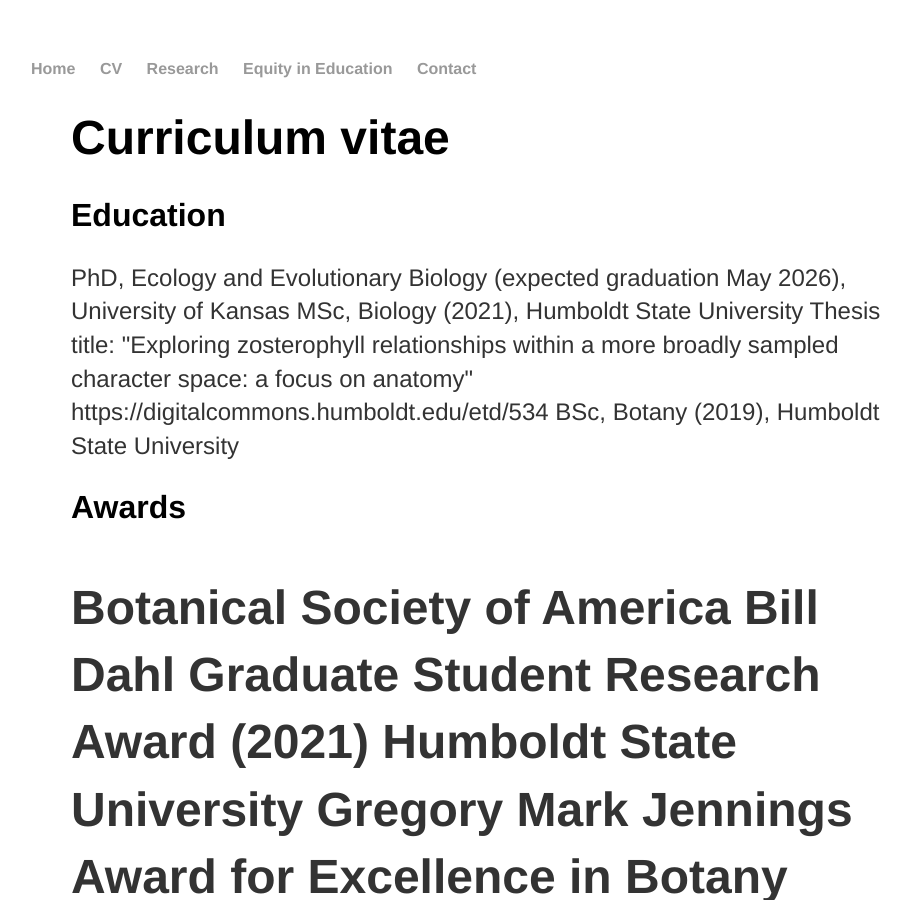
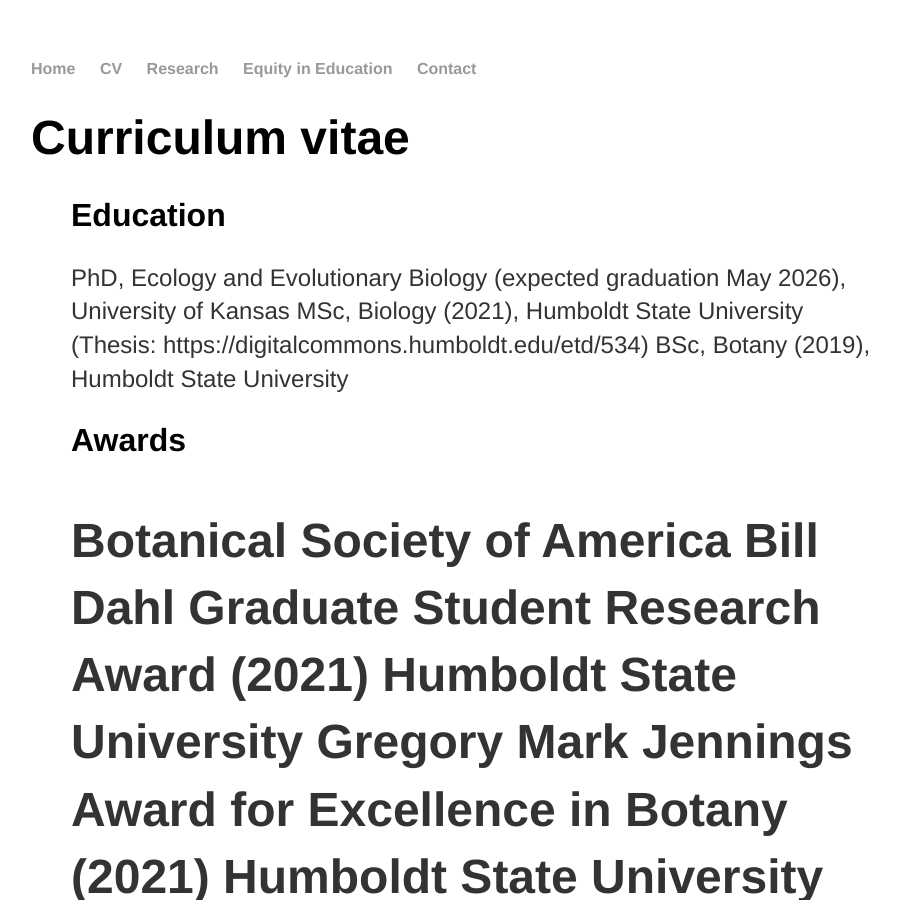
Before and after one commit to megannibbs/megannibbelink.github.io, a Jekyll site: the page built from cv/index.html, in a window 1280 px wide and 900 px high. Shown: the whole window, without its empty margins (161-1072 px from the left). Built offline with Jekyll 4.4.1, drawn with Linux system fonts in a browser that asks for light colours.

Commit message:
Update index.html

```diff
--- a/cv/index.html
+++ b/cv/index.html
@@ -3,33 +3,27 @@
 title: Meg Nibbelink | CV
 ---
 <div class="blurb">
+	<h1>Curriculum vitae</h1>
 	<blockquote>
-<h1>Curriculum vitae</h1>
 	<h2>Education</h2>
 	<p>PhD, Ecology and Evolutionary Biology (expected graduation May 2026), University of Kansas
-		MSc, Biology (2021), Humboldt State University
-			Thesis title: "Exploring zosterophyll relationships within a more broadly sampled character space: a focus on anatomy" https://digitalcommons.humboldt.edu/etd/534
+	MSc, Biology (2021), Humboldt State University (Thesis: https://digitalcommons.humboldt.edu/etd/534)
 	BSc, Botany (2019), Humboldt State University</p>
-</blockquote>
-<blockquote>
 	<h2>Awards<h2>
 	<p>Botanical Society of America Bill Dahl Graduate Student Research Award (2021)
 	Humboldt State University Gregory Mark Jennings Award for Excellence in Botany (2021)
 	Humboldt State University Milton J. Boyd Outstanding Graduate Student Teaching Award (2020)
 	Humboldt State University Master’s Student Grant (2020, 2021)
 	Botanical Society of America Vernon Cheadle Travel Grant (2019)</p>
-</blockquote>
-<blockquote>
 	<h2>Publications<h2>
 	<p><strong>Nibbelink, M.</strong>, B. Atkinson, R. Mindell, K. Matsunaga. “A new permineralized cyathealean fertile frond segment from the Late
 	Cretaceous of British Columbia, Canada. <em>In prep.</em>
 	<strong>Nibbelink, M.</strong>, Tomescu, A. M. F. “Exploring zosterophyll relationships with a more complete sampling of character space: a focus on anatomy.”
 	<em>Accepted for publication - International Journal of Plant Sciences.</em></p>
-</blockquote>
-<blockquote>
 	<h2>Presentations</h2>
 	<h2>Service</h2>
 	<h2>Professional Experience</h2>
 	<h2>Professional Affiliations</h2>
 	</blockquote>
+
 </div><!-- /.blurb -->
```
Lines whose indentation alone changed are shown as unchanged.
